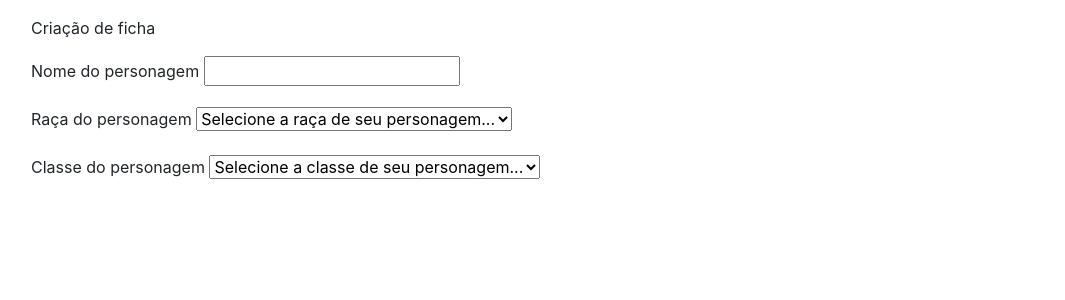
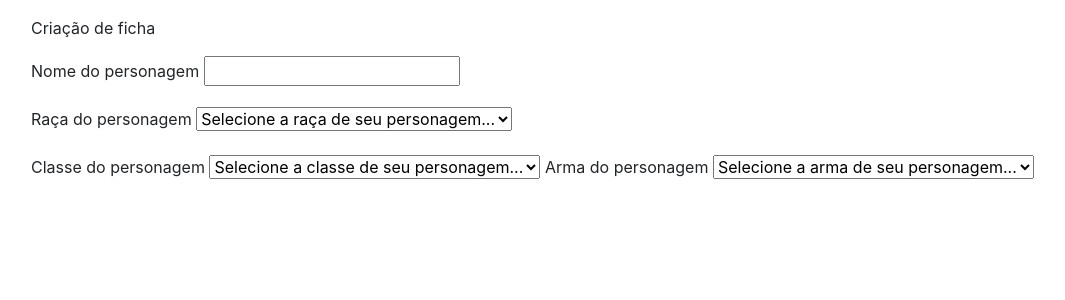
Before and after one commit to U-S-S-EnterScience/letsroll, a Django app: template templates/home.html in a window 1280 px wide. Shown: the part 56-356 px from the top of the page, without its empty margins (54-1119 px from the left). Run offline with Django 3.2, Linux system fonts and the light colour scheme; the template is opened without the code that fills it, so the values that code supplies are empty; data comes from the database, SQL or seed files in the repository; some libraries are stand-ins or nearby versions.

Commit message:
Update home.html

```diff
--- a/templates/home.html
+++ b/templates/home.html
@@ -24,6 +24,10 @@
         <select class='ficha' id='personagem-classe'>
             <option value='teste0'>Selecione a classe de seu personagem...</option>
         </select>
+        <label id= 'personagem-arma-label' for="personagem-classe">Arma do personagem</label>
+        <select class='ficha' id='personagem-arma'>
+            <option value='teste0'>Selecione a arma de seu personagem...</option>
+        </select>
         <p></p>
         <p></p>
     </div>
```
